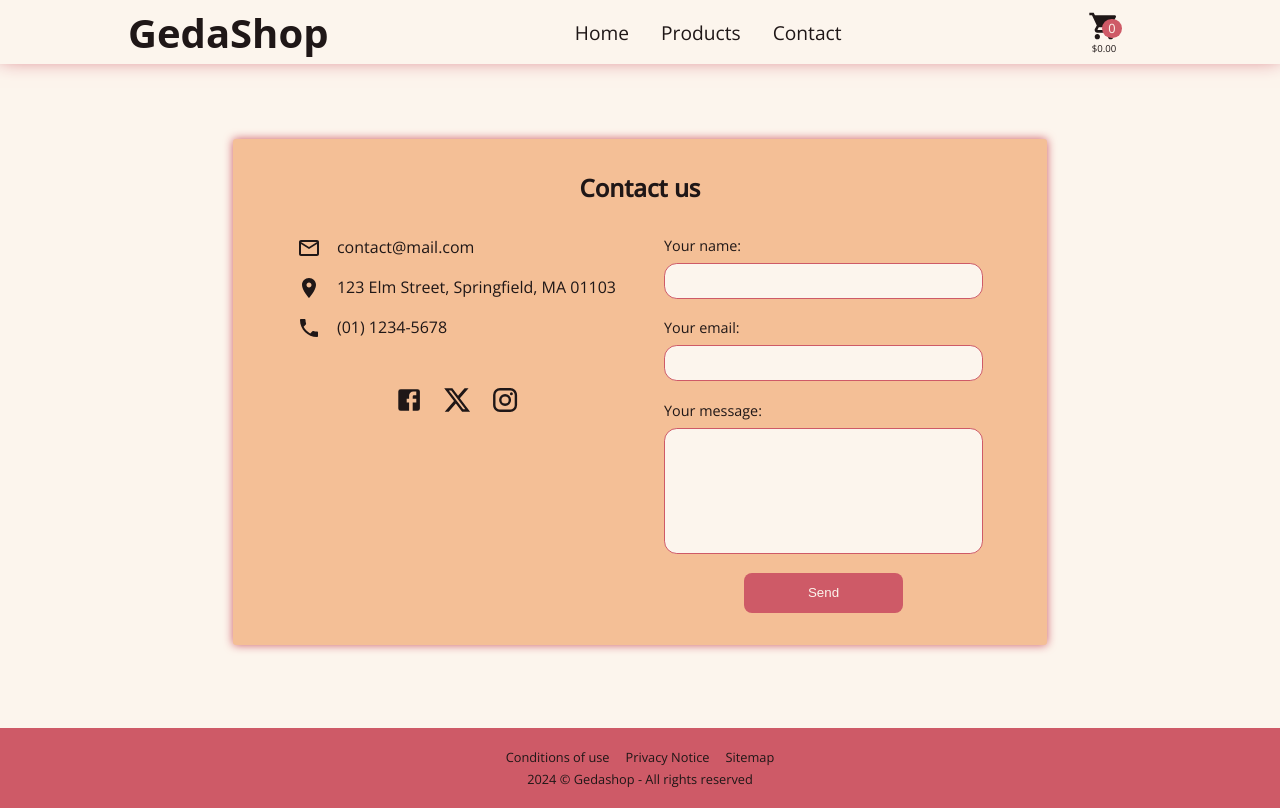
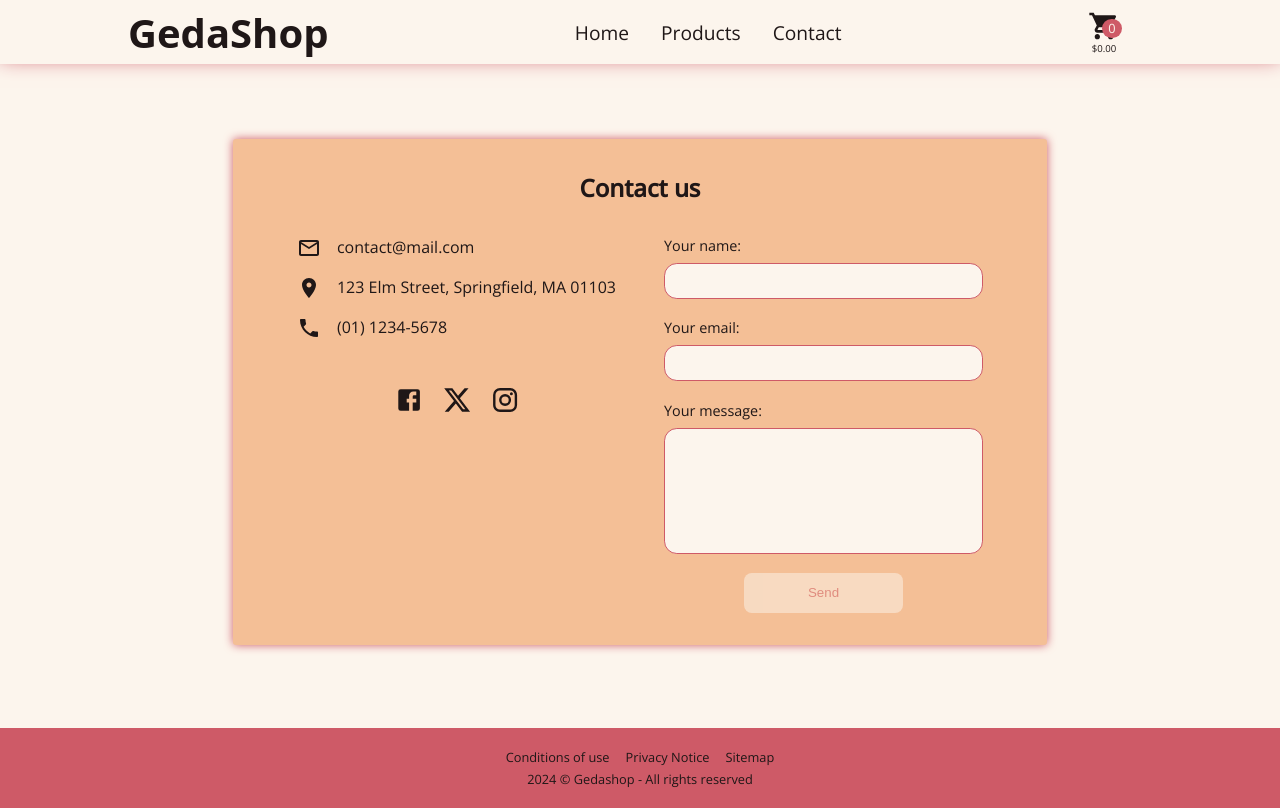
Before and after one commit to gedadev/shopping-cart, a React (Vite) app: page /contact in a window 1280 px wide. Built offline with nearby package versions, Linux system fonts and the light colour scheme; no server answers; a web font is replaced by a local one.

Commit message:
Create function to validate if the form is filled, and enable the submit button

```diff
--- a/src/components/Contact.jsx
+++ b/src/components/Contact.jsx
@@ -1,4 +1,4 @@
-import { useState } from "react";
+import { useEffect, useState } from "react";
 import "../styles/contact.css";
 import { Link } from "react-router-dom";
 import MailOutlineIcon from "@mui/icons-material/MailOutline";
@@ -15,6 +15,16 @@ export default function Contact() {
     message: "",
   });
   const [sentConfirmation, setSentConfirmation] = useState(false);
+  const [submitDisabled, setSubmitDisabled] = useState(false);
+
+  useEffect(() => {
+    const filledForm = Object.values(formData).reduce(
+      (acc, value) => String(value).trim() !== "" && acc,
+      true
+    );
+
+    setSubmitDisabled(filledForm);
+  }, [formData]);
 
   const handleInput = (e) => {
     const { name, value } = e.target;
@@ -82,7 +92,11 @@ export default function Contact() {
                 onChange={handleInput}
               />
             </div>
-            <button type="submit" className="send-message-button">
+            <button
+              type="submit"
+              className="send-message-button"
+              disabled={!submitDisabled}
+            >
               Send
             </button>
           </form>
--- a/src/styles/App.css
+++ b/src/styles/App.css
@@ -22,3 +22,14 @@ body, a:visited {
   color: var(--dark-color);
   font-family: 'Open Sans', sans-serif;
 }
+
+button:disabled {
+  background-color: var(--light-color);
+  color: var(--accent-color);
+  opacity: 0.5;
+}
+
+button:disabled:hover {
+  color: var(--dark-color);
+  box-shadow: 0px 0px 0px var(--dark-color);
+}
```
